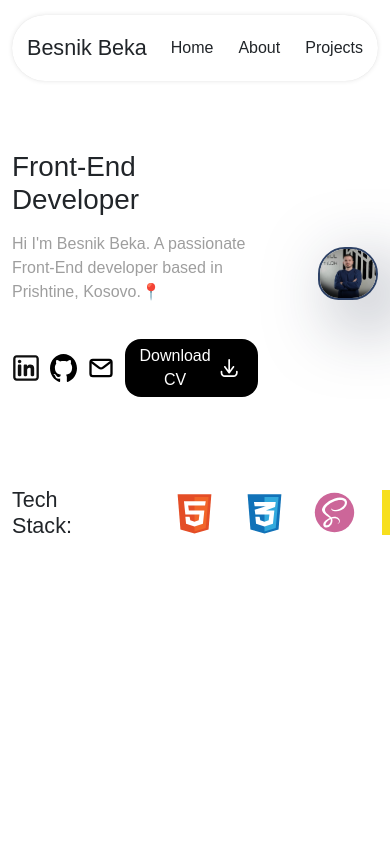
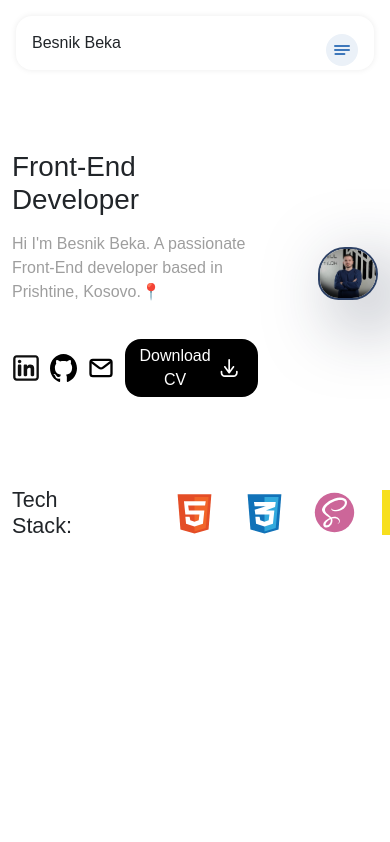
Before and after one commit to besnik26/portofolio-v2, an Angular app: page / in a window 390 px wide. Shown: the top 842 px of the page. Built offline with nearby package versions, Linux system fonts and the light colour scheme; a web font is replaced by a local one.

Commit message:
Navbar update

```diff
--- a/src/app/navbar/navbar.component.html
+++ b/src/app/navbar/navbar.component.html
@@ -1,4 +1,4 @@
-<div class="container-fluid main">
+<!-- <div class="container-fluid main">
   <div class="custom-container">
     <div class="navbar-div">
       <div class="logo-div">
@@ -14,4 +14,32 @@
       </div>
     </div>
   </div>
-</div>
+</div> -->
+
+
+  <div class="section">
+    <div class="custom-container">
+      <div class="navbar">
+        <div class="logo" >
+          Besnik Beka
+        </div>
+        <div class="mobile-menu" [class.open]="isMenuOpen" [class.close]="!isMenuOpen">
+          <div class="nav-list">
+            <ul class="header-nav">
+              <li class="nav-li"><a routerLinkActive="bold-text"  >Home</a></li>
+              <li  class="nav-li"><a routerLinkActive="bold-text">Contact</a></li>
+              <li  class="nav-li"><a routerLinkActive="bold-text" >Blogs</a></li>
+
+            </ul>
+          </div>
+        </div>
+        <button (click)="toggleMenu()" [ngClass]="isMenuOpen ? 'button-open' : 'button-close'">
+          <div class="ham-menu">
+            <span></span>
+            <span></span>
+            <span></span>
+          </div>
+        </button>
+      </div>
+    </div>
+  </div>
--- a/src/app/navbar/navbar.component.scss
+++ b/src/app/navbar/navbar.component.scss
@@ -1,50 +1,444 @@
-.main{
-  display: flex;
-  justify-content: center;
+// .main{
+//   display: flex;
+//   justify-content: center;
+//   position: fixed;
+//   margin-top: 15px;
+//   top: 0;
+//   left: 0;
+
+//   .custom-container{
+//     max-width: 1200px;
+//     width: 100%;
+//     .navbar-div{
+//       width: 100%;
+//       display: flex;
+//       justify-content: space-between;
+//       align-items: center;
+//       background-color: white;
+//       //border-bottom: 1px solid black;
+//       border-radius: 35px;
+//       box-shadow: rgba(0, 0, 0, 0.1) 0px 0px 5px 0px, rgba(0, 0, 0, 0.1) 0px 0px 1px 0px;
+//       padding: 20px 15px;
+//       .logo-div{
+//         h4{
+//           cursor: pointer;
+//           margin: 0;
+//         }
+//       }
+
+
+//       .list-div{
+//         ul{
+//           list-style: none;
+//           display: flex;
+//           column-gap: 25px;
+//           margin: 0;
+//           padding: 0;
+//           li{
+//             font-weight: 400;
+//             transition: 1.5s;
+//             cursor: pointer;
+//             &:hover{
+//               text-decoration: underline;
+//             }
+//           }
+//         }
+//       }
+//     }
+
+//   }
+// }
+
+
+.section{
   position: fixed;
-  margin-top: 15px;
   top: 0;
-  left: 0;
-
+  width: 100%;
+  padding: 16px 0;
+  z-index: 99999;
+}
 .custom-container{
   max-width: 1200px;
-    width: 100%;
-    .navbar-div{
-      width: 100%;
+  margin: auto;
+}
+.navbar{
+  box-shadow: 0 0 6px #00000014;
+  padding: 15px 16px;
+  border-radius: 16px;
   display: flex;
   justify-content: space-between;
   align-items: center;
   background-color: white;
-      //border-bottom: 1px solid black;
-      border-radius: 35px;
-      box-shadow: rgba(0, 0, 0, 0.1) 0px 0px 5px 0px, rgba(0, 0, 0, 0.1) 0px 0px 1px 0px;
-      padding: 20px 15px;
-      .logo-div{
-        h4{
+  .logo{
     cursor: pointer;
+    outline: none;
+  }
+  .nav-list{
+    .header-nav{
       margin: 0;
+      padding: 0;
+      display: flex;
+      align-items: center;
+      list-style: none;
+      .nav-li{
+        min-width: 91px;
+        text-align: center;
+        a{
+          color: #186cce;
+        }
+      }
+      .k-vergleich{
+        display: none;
+
+      }
+      li{
+        padding-top: 4px;
+        margin: 0 8px;
+      }
+
+
+      a{
+        font-size: 14px;
+        text-decoration: none;
+        cursor: pointer;
+      }
+      .bold-text{
+        font-weight: 700;
+        opacity: 1!important;
+      }
+      .dropdown{
+        position: relative;
+        ul{
+          list-style: none;
+        }
+        li{
+          text-align: start;
+        }
+        .dropdown-content{
+          z-index: 1;
+          display: none;
+          position: absolute;
+          top: 60px;
+          right:-276%;
+          .main-menu{
+            padding: 14px 0;
+            height: 100%;
+          }
+          .mobile-only{
+            padding: 0;
+            display: none;
+          }
+
+        }
+
+      }
+    }
+  }
+  button{
+    display: none;
+  }
+}
+
+@media only screen and (max-width: 1300px) {
+  .navbar{
+    margin: 0 16px;
+  }
+  .logo {
+    img {
+      width: auto;
+      height: 35px;
+      outline: none;
+    }
   }
 }
 
 
-      .list-div{
-        ul{
-          list-style: none;
+@media only screen and (max-width: 1126px) {
+  .navbar {
+    padding: 18.7px 16px;
+
+    .logo {
+      img {
+        width: auto;
+      }
+    }
+
+    button {
+      display: block;
+      position: absolute;
+      top: 18px;
+      right: 16px;
+    }
+
+    .button-close {
+      background-color: #EBF1F8;
+      width: 32px;
+      height: 32px;
+      border-radius: 50px;
+      border: none;
       display: flex;
-          column-gap: 25px;
+      justify-content: center;
+      align-items: center;
+      .ham-menu {
+        height: 17px;
+        width: 16px;
+        position: relative;
+        span{
+          height: 2px;
+          width: 100%;
+          background-color: #3D77BB;
+          border-radius: 25px;
+          position: absolute;
+          left: 50%;
+          top: 50%;
+          transform: translate(-50%, -50%);
+          transition: .4s ease;
+          text-align: start;
+          &:nth-child(1){
+            top: 25%;
+          }
+          &:nth-child(3){
+            top: 75%;
+            width: 70%;
+            height: 2px;
+            left: 35.5%;
+          }
+        }
+      }
+
+    }
+
+    .button-open {
+      background-color: #FBEFEF;
+      width: 32px;
+      height: 32px;
+      border-radius: 50px;
+      border: none;
+      display: flex;
+      justify-content: center;
+      align-items: center;
+      .ham-menu {
+        height: 25px;
+        width: 19px;
+        position: relative;
+        span{
+          height: 2px;
+          width: 100%;
+          border-radius: 25px;
+          position: absolute;
+          left: 50%;
+          top: 50%;
+          transform: translate(-50%, -50%);
+          transition: .4s ease;
+          background-color: #BD2126;
+        }
+        span:nth-child(1){
+          top: 50%;
+          transform: translate(-50%, -50%) rotate(45deg);
+        }
+        span:nth-child(2){
+          opacity: 0;
+        }
+        span:nth-child(3){
+          top: 50%;
+          transform: translate(-50%, -50%) rotate(-45deg);
+        }
+      }
+    }
+
+    .nav-list {
+      display: none;
+    }
+
+    .close {
+      display: none !important;
+    }
+
+    .pramien {
+      display: none!important;
+    }
+
+    .close,
+    .open {
+      display: block;
+      position: relative;
+      max-height: 585px;
+      overflow: auto;
+      background-color: #fff;
+      margin-top: 18px;
+      width: 100%;
+      padding: 15px 0 17px 0;
+      transition: top 0.5s ease-in-out !important;
+      z-index: 1;
+      border-top: 1px solid #EBF1F8;
+
+      &::-webkit-scrollbar {
+        display: none;
+      }
+
+      scrollbar-width: none;
+
+      & {
+        -ms-overflow-style: none;
+      }
+
+      .nav-list {
+        display: block;
+
+        .header-nav {
+          display: block;
+
+          .nav-li {
+            text-align: start;
+          }
+
+          .k-vergleich {
+            text-align: start;
+          }
+
+          li {
             margin: 0;
-          padding: 0;
-          li{
-            font-weight: 400;
-            transition: 1.5s;
-            cursor: pointer;
-            &:hover{
-              text-decoration: underline;
+            padding: 0 0 13px 0 ;
+          }
+
+          .dropdown {
+            .dropdown-content {
+              width: 100% !important;
+              height: 100% !important;
+              position: relative;
+              right: 0;
+              top: 0;
+
+              &.close-dropdown {
+                display: none !important;
+              }
+
+              &.close-dropdown,
+              &.show-dropdown {
+                animation: none;
+                z-index: 1;
+                margin-top: 13px;
+              }
+              li {
+                margin: 0;
+                padding: 11px 0 12px 17px ;
+              }
+
+
+            }
+
+
+
+          }
+        }
+
+      }
+    }
+  }
+}
+@media only screen and (max-width: 1023px) {
+  .navbar{
+    margin: 0 32px;
+  }
+}
+@media only screen and (max-width: 767px) {
+  .navbar{
+    margin: 0 16px;
+    border-radius: 16px;
+    padding: 15px 16px;
+  }
+  .language-dropdown-content {
+    width: 100% !important;
+    max-width: none!important;
+    .lang-li{
+      a{
+        width: 93% !important;
+      }
+    }
+
+    .anchor-parent{
+      width: 50% !important;
+    }
+  }
+
+  .nav-list {
+    display: block;
+
+    .header-nav {
+      display: block;
+
+      .nav-li {
+        text-align: start;
+      }
+
+      .k-vergleich {
+        text-align: start;
+      }
+
+      li {
+        margin: 0;
+        padding: 0 0 13px 0 !important;
+      }
+
+      .dropdown {
+        .dropdown-content {
+          width: 100% !important;
+          height: 100% !important;
+          position: relative;
+          right: 0;
+          top: 0;
+
+          &.close-dropdown {
+            display: none !important;
+          }
+
+          &.close-dropdown,
+          &.show-dropdown {
+            animation: none;
+            z-index: 1;
+            margin-top: 0!important;
+          }
+
+
+          .main-menu {
+            padding: 12px 12px 0 12px!important;
+          }
+
+
+
+          .dropdown-div{
+            display: none!important;
+          }
+          .desktop-only {
+            border-radius: 18px;
+            display: none;
+          }
+
+          .mobile-only {
+            display: block!important;
+            padding: 12px 12px 0 12px;
+            width: 100%;
+            background-color: #186cce;
+            border-radius: 18px;
+            margin-top: 9px;
+
+            li {
+              padding: 0 0 13px 0 !important;
+              a {
+                color: #D8E4F1;
+              }
+            }
+
           }
         }
       }
     }
   }
-
+}
+@media only screen and (max-height: 500px) {
+  .navbar{
+    .open{
+      max-height: 245px!important;
     }
   }
+}
--- a/src/app/navbar/navbar.component.ts
+++ b/src/app/navbar/navbar.component.ts
@@ -1,12 +1,30 @@
-import { Component } from '@angular/core';
+import {CommonModule, NgOptimizedImage} from '@angular/common';
+import {Component, ElementRef, HostListener} from '@angular/core';
+import {NgClass} from "@angular/common";
+
 
 @Component({
   selector: 'app-navbar',
   standalone: true,
-  imports: [],
+  imports: [CommonModule, NgClass, NgOptimizedImage],
   templateUrl: './navbar.component.html',
   styleUrl: './navbar.component.scss'
 })
 export class NavbarComponent {
+  activeLang: any;
+  isDropdownOpen: boolean = false;
+  isSecondDropdownOpen:boolean = false;
+  isLangDropdownOpen:boolean = false;
+  isMenuOpen: boolean = false;
+  constructor(){
 
+  }
+
+
+  toggleMenu() {
+    this.isMenuOpen = !this.isMenuOpen;
+    this.isDropdownOpen = false;
+    this.isSecondDropdownOpen = false;
+    this.isLangDropdownOpen = false;
+  }
 }
```
Lines whose indentation alone changed are shown as unchanged.
